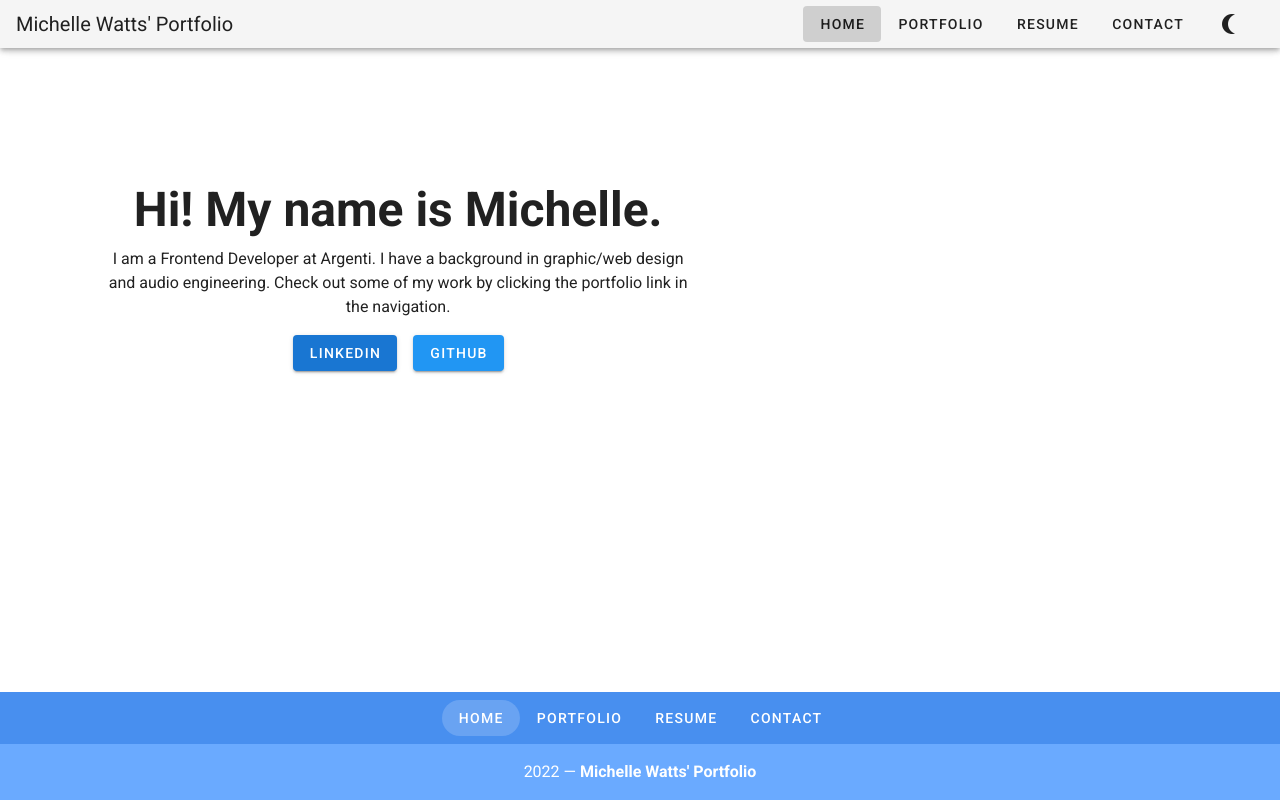
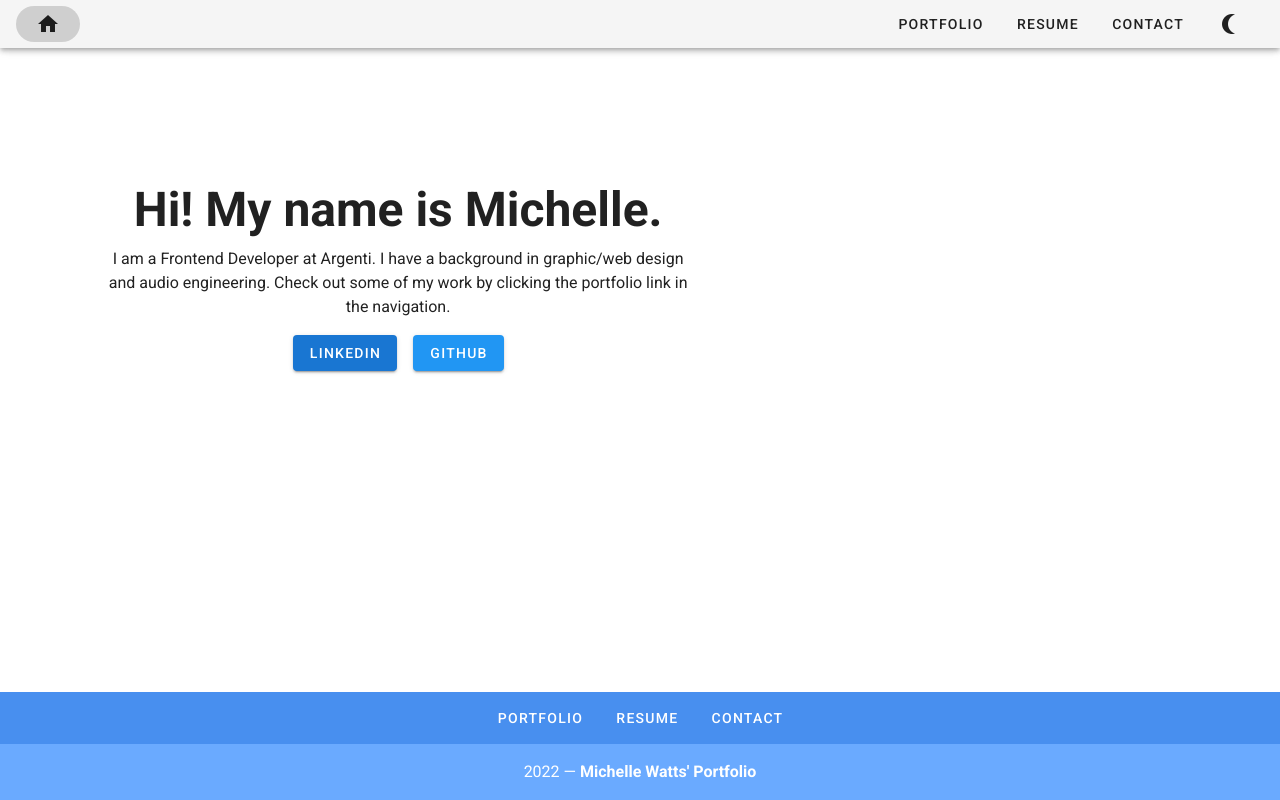
Before and after one commit to michellewatts20000/portfolio-vue, a Vue app: page / in a window 1280 px wide. Built offline with nearby package versions, Linux system fonts and the light colour scheme.

Commit message:
add home to nav bar

```diff
--- a/src/App.vue
+++ b/src/App.vue
@@ -15,9 +15,12 @@
         </v-list>
       </v-menu>
 
-      <v-toolbar-title to="/" class="hidden-sm-and-down"
+      <!-- <v-toolbar-title to="/" class="hidden-sm-and-down"
         >Michelle Watts' Portfolio</v-toolbar-title
-      >
+      > -->
+      <v-btn text rounded to="/">
+        <v-icon>{{ "mdi-home" }}</v-icon>
+      </v-btn>
 
       <v-spacer></v-spacer>
 
@@ -71,10 +74,10 @@ export default {
       drawer: null,
       show: false,
       links: [
-        {
-          label: "Home",
-          url: "/",
-        },
+        // {
+        //   label: "Home",
+        //   url: "/",
+        // },
         // {
         //   label: "About",
         //   url: "/about",
```
Also changed, not shown: 2 other files (tests, documents, lock files or other folders).
